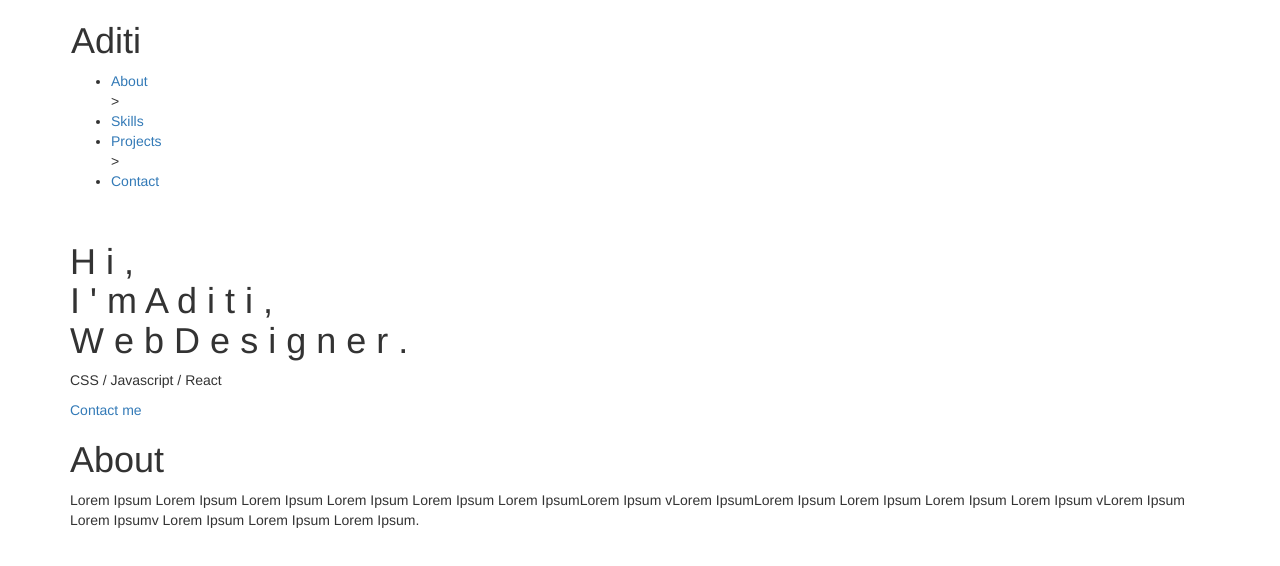
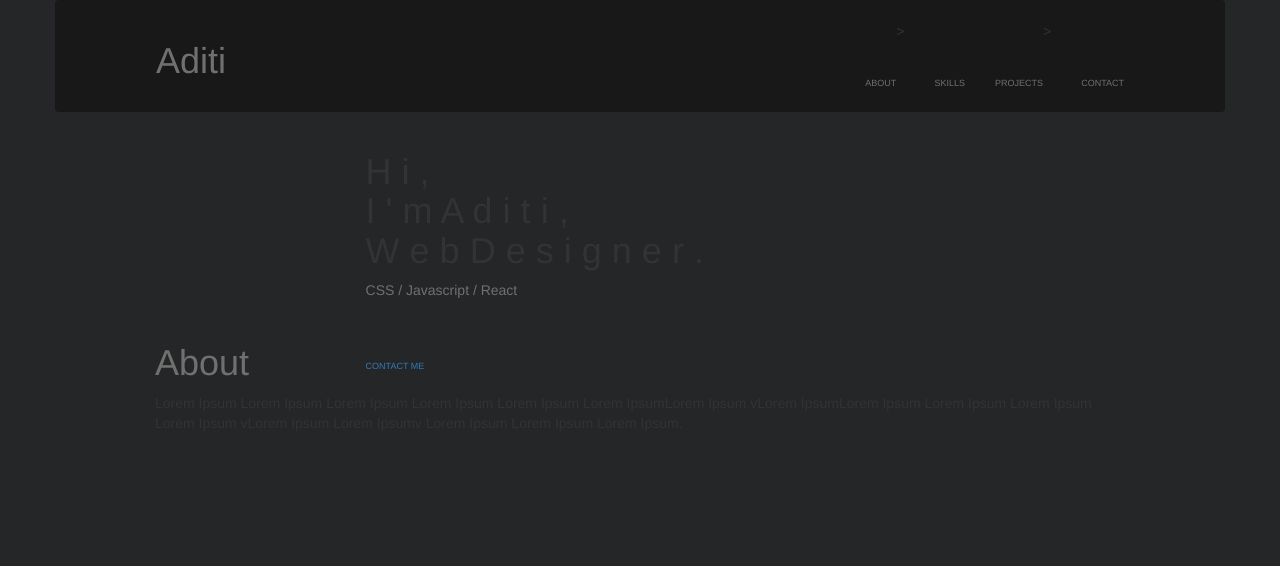
Before and after one commit to sak-4356/Portfolio, a plain HTML site: page index.html in a window 1280 px wide. Drawn offline with nearby package versions, Linux system fonts and the light colour scheme; files whose address does not match are found by name.

Commit message:
second commit

```diff
--- a/Syle_css.css
+++ b/Syle_css.css
@@ -0,0 +1,51 @@
+.{
+    margin:0;
+    padding: 0;
+    box-sizing: border-box;
+    font-family:'Source sans pro','sans-serif';
+}
+html{
+    scroll-behavior: smooth;
+}
+.container {
+ padding: 0 100px 0 100px;
+}
+nav ul,
+.main-info-section{
+display:flex;
+flex-wrap:wrap;
+justify-content:space-between;
+
+}
+body{
+    background-color: #252627;
+}
+header{
+    display: flex;
+    flex-wrap: wrap;
+    justify-content: space-between;
+    padding: 20px 0;
+}
+.navbar {
+    background-color: #181818;
+}
+header h1,
+header a,
+.text p,
+.about h1,
+.skills h1{
+    color:#707070;
+
+}
+li{
+    list-style: none;
+    margin-left: 30px;
+}
+a{
+    text-decoration: none;
+    font-size: .9rem;
+    text-transform: uppercase;
+    position: relative;
+    top: 50px;
+    transform:translateY(-50%);
+}
--- a/index.html
+++ b/index.html
@@ -6,7 +6,7 @@
         <script src="https://ajax.googleapis.com/ajax/libs/jquery/1.12.4/jquery.min.js"></script>
         <script src="https://maxcdn.bootstrapcdn.com/bootstrap/3.3.7/js/bootstrap.min.js"></script>
         <meta name="viewport" content="width=device-width, initial-scale=1">
-        <link rel="stylesheet" type="text/css" href="bs.css">
+        <link rel="stylesheet" type="text/css" href="D:/Portfolio/Syle_css.css">
     </head>
     <body>
         <div class="container navbar">
```
